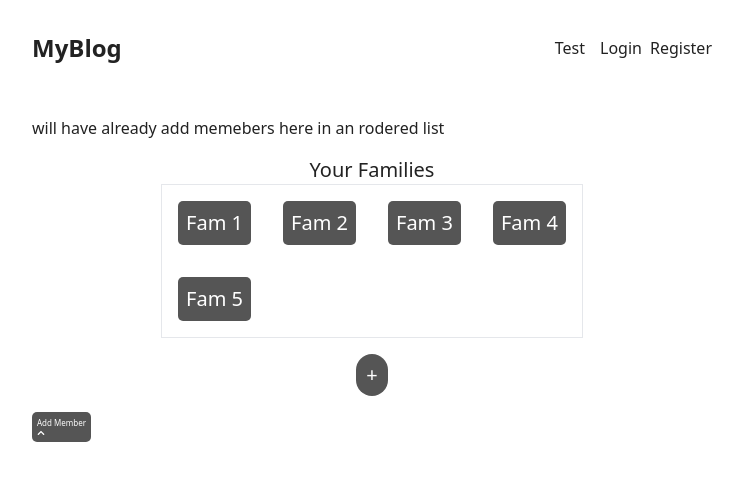
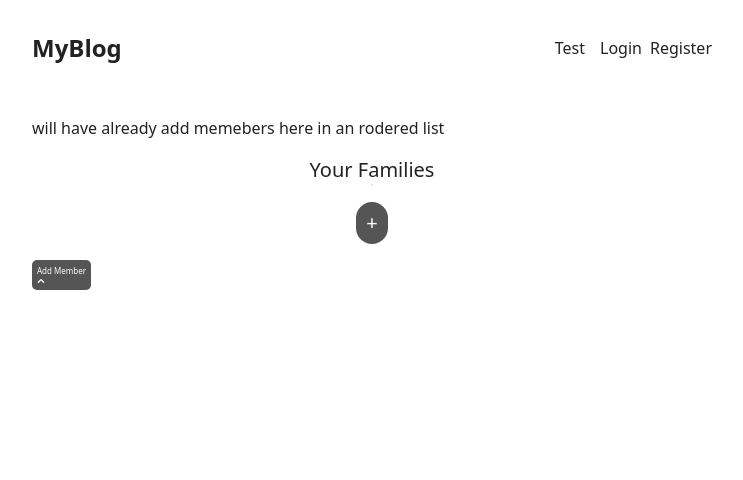
Before and after one commit to ACCISA/methacks, a React (Vite) app in the folder client/: page /manage in a window 1280 px wide. Shown: the top 480 px of the page, without its empty margins (268-1011 px from the left). Built offline with nearby package versions, Linux system fonts and the light colour scheme; a web font is replaced by a local one.

Commit message:
Revert "Revert "show user families""
This reverts commit 6e60dd1c67ef646c65a2a72c61cbd41d5eb605d7.

```diff
--- a/client/src/pages/ManagePage.jsx
+++ b/client/src/pages/ManagePage.jsx
@@ -1,11 +1,24 @@
-import { Link } from 'react-router-dom';
+import { Link, Navigate } from 'react-router-dom';
 import AddMemberForm from '../AddMemberForm';
+import { useContext, useEffect, useState } from 'react';
+import { UserContext } from '../UserContext';
+import axios from "axios"
 
 export default function ManagePage() {
 
-    function handleAddFam() {
+    const { username, setUsername } = useContext(UserContext)
+    const [families, setFamilies] = useState([])
 
-    }
+    useEffect(() => {
+        if (username) {
+            axios.get("data")
+                .then(({ data }) => {
+                    setFamilies(data)
+                })
+        } else {
+            console.log("not logged in")
+        }
+    }, [])
 
     return (
         <>
@@ -16,11 +29,9 @@ export default function ManagePage() {
             <div className="text-xl text-center my-4 flex flex-col items-center">
                 Your Families
                 <div className="border grid grid-cols-4">
-                    <button className='m-4 p-2 mt-4 w-auto'>Fam 1</button>
-                    <button className='m-4 p-2 mt-4 w-auto'>Fam 2</button>
-                    <button className='m-4 p-2 mt-4 w-auto'>Fam 3</button>
-                    <button className='m-4 p-2 mt-4 w-auto'>Fam 4</button>
-                    <button className='m-4 p-2 mt-4 w-auto'>Fam 5</button>
+                    {username && families.map((fam) => (
+                        <button className='m-4 p-2 mt-4 w-auto' key={fam._id}> {fam.name} </button>
+                    ))}
 
 
                 </div>
```
Also changed, not shown: 1 other file (tests, documents, lock files or other folders).
